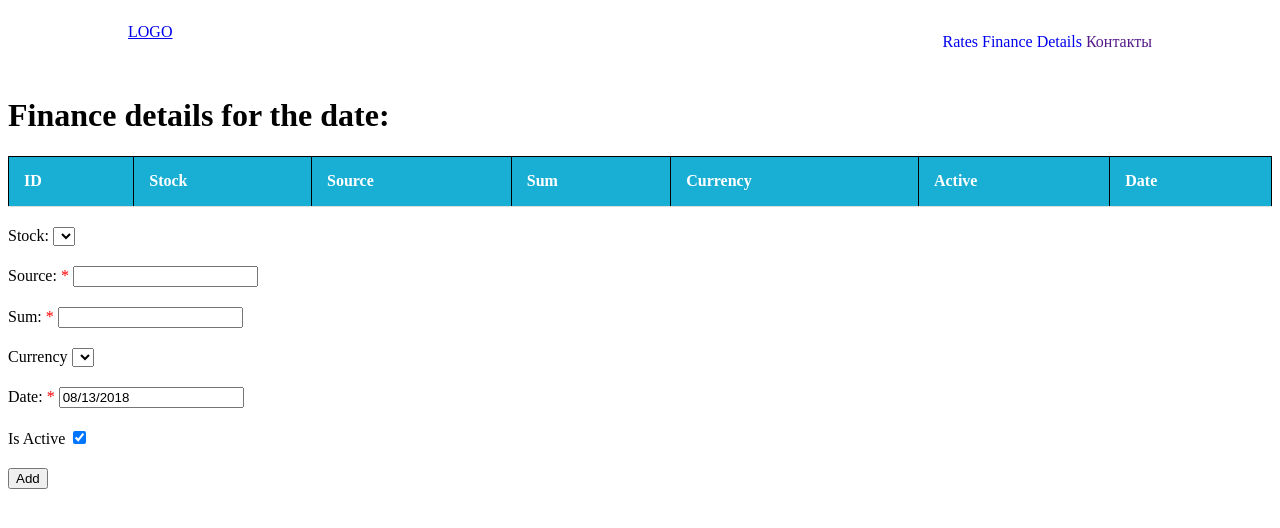
After one commit to kisroman/home, a PHP site: template template/block/finance_details.phtml in a window 1280 px wide. The commit adds this page. Shown: the top 528 px of the page. Run offline with PHP 8.4, Linux system fonts and the light colour scheme; the template is opened without the code that fills it, so the values that code supplies are empty; some libraries are stand-ins or nearby versions.

Commit message:
1: finance details page

```diff
--- a/setup/version.xml
+++ b/setup/version.xml
@@ -1,4 +1,4 @@
 <?xml version="1.0"?>
 <root>
-    <current_version>version_2</current_version>
+    <current_version>version_3</current_version>
 </root>
--- a/styles.css
+++ b/styles.css
@@ -64,3 +64,40 @@ nav a {
 .row {
     margin-bottom: 15px;
 }
+div{
+    padding-bottom: 20px;
+}
+
+.required:after {
+    content:" *";
+    color: red;
+}
+
+table {
+    border-collapse: collapse;
+    width: 100%;
+}
+
+table, th, td {
+    border: 1px solid black;
+}
+
+th {
+    height: 50px;
+    text-align: left;
+    background-color: #19AED3;
+    color: white;
+}
+
+td {
+    height: 50px;
+    vertical-align: bottom;
+}
+
+th, td {
+    padding: 15px;
+    text-align: left;
+    border-bottom: 1px solid #ddd;
+}
+
+tr:hover {background-color: #f5f5f5;}
--- /dev/null
+++ b/template/block/finance_details.phtml
@@ -0,0 +1,101 @@
+<?php
+/** @var \classes\Model\Stock $stock */
+$stock = \classes\ClassCreator::includeClass(\classes\Model\Stock::class);
+$stocks = $stock->getStocks();
+
+/** @var \classes\Model\Rate $rate */
+$rate = \classes\ClassCreator::includeClass(\classes\Model\Rate::class);
+$rates = $rate->getRates();
+
+$date = '2018-08-30';
+/** @var \classes\Model\FinanceDetails $financeDetail */
+$financeDetail = \classes\ClassCreator::includeClass(\classes\Model\FinanceDetails::class);
+$financeDetails = $financeDetail->getFinanceDetails($date);
+
+?>
+<h1>Finance details for the date: <?php $date?></h1>
+
+<table>
+    <thead>
+    <tr>
+        <th>ID</th>
+        <th>Stock</th>
+        <th>Source</th>
+        <th>Sum</th>
+        <th>Currency</th>
+        <th>Active</th>
+        <th>Date</th>
+    </tr>
+    </thead>
+    <?php
+    foreach ($financeDetails as $financeDetail) {
+        echo '<tr>';
+        echo '<td>';
+        echo $financeDetail['id'];
+        echo '</td>';
+        echo '<td>';
+        echo $financeDetail['stock'];
+        echo '</td>';
+        echo '<td>';
+        echo $financeDetail['source'];
+        echo '</td>';
+        echo '<td>';
+        echo $financeDetail['sum'];
+        echo '</td>';
+        echo '<td>';
+        echo $financeDetail['currency'];
+        echo '</td>';
+        echo '<td>';
+        echo $financeDetail['active'];
+        echo '</td>';
+        echo '<td>';
+        echo $financeDetail['date'];
+        echo '</td>';
+        echo '</tr>';
+    }
+    ?>
+</table>
+
+<div></div>
+<form action="finance_details/post" method="post" id="finance_details">
+    <div>
+        <label for="stock">Stock:</label>
+        <select name="stock" id="stock">
+            <?php foreach ($stocks as $stock): ?>
+                <option value="<?php echo $stock['name']; ?>"><?php echo $stock['name']; ?></option>
+            <?php endforeach; ?>
+        </select>
+    </div>
+    <div>
+        <label class="required" for="source">Source:</label>
+        <input  type="text" id="source" name="source" required>
+    </div>
+    <div>
+        <label class="required" for="sum">Sum:</label>
+        <input type="number" id="sum" name="sum" min="0" required>
+    </div>
+    <div>
+        <label for="currency">Currency</label>
+        <select name="currency" id="currency">
+            <?php foreach ($rates as $rate): ?>
+                <option><?php echo $rate['currency']; ?></option>
+            <?php endforeach; ?>
+        </select>
+    </div>
+    <div>
+        <label class="required" for="date">Date:</label>
+        <input type="text" id="datepicker" value="<?php echo date('m/d/o'); ?>" name="date" required>
+    </div>
+    <div>
+        <label for="date">Is Active</label>
+        <input type="checkbox" name="active" checked="checked">
+    </div>
+
+    <input type="submit" value="Add">
+</form>
+
+<script>
+    $( function() {
+        $( "#datepicker" ).datepicker();
+    } );
+</script>
--- a/template/rates.phtml
+++ b/template/block/rates.phtml
@@ -11,9 +11,9 @@ $rates = $rate->getRates();
         <th>Coefficient</th>
     </tr>
     </thead>
-    <tr>
     <?php
     foreach ($rates as $rate) {
+        echo '<tr>';
         echo '<td>';
         echo $rate['id'];
         echo '</td>';
@@ -23,7 +23,7 @@ $rates = $rate->getRates();
         echo '<td>';
         echo $rate['coefficient'];
         echo '</td>';
+        echo '</tr>';
     }
     ?>
-    </tr>
 </table>
--- a/template/header.phtml
+++ b/template/header.phtml
@@ -1,5 +1,9 @@
 <head>
     <link href="../styles.css" rel="stylesheet">
+    <link rel="stylesheet" href="//code.jquery.com/ui/1.12.1/themes/base/jquery-ui.css">
+    <link rel="stylesheet" href="/resources/demos/style.css">
+    <script src="https://code.jquery.com/jquery-1.12.4.js"></script>
+    <script src="https://code.jquery.com/ui/1.12.1/jquery-ui.js"></script>
 </head>
 <header>
     <div class="container">
@@ -7,7 +11,7 @@
         <nav>
             <ul>
                 <li><a href="/rates">Rates</a></li>
-                <li><a href="">О нас</a></li>
+                <li><a href="/finance_details">Finance Details</a></li>
                 <li><a href="">Контакты</a></li>
             </ul>
         </nav>
--- a/template/main.phtml
+++ b/template/main.phtml
@@ -3,22 +3,10 @@
         <?php
 
         if ($_SERVER["REQUEST_URI"] != '/') {
-            include 'template' . $_SERVER["REQUEST_URI"] . '.phtml';
+            include 'template/block' . $_SERVER["REQUEST_URI"] . '.phtml';
         } else{
         ?>
-        <div class="row">
-            <div class="col-1-3"></div>
-            <div class="col-2-3"></div>
-        </div>
-        <div class="row">
-            <div class="col-1-2"></div>
-            <div class="col-1-2"></div>
-        </div>
-        <div class="row">
-            <div class="col-1-4"></div>
-            <div class="col-1-4"></div>
-            <div class="col-1-2"></div>
-        </div>
+
         <?php
         }
         ?>
```
Also changed, not shown: classes/Db/Connection.php (+16 -0 lines), classes/Model/FinanceDetails.php (added, +38 -0 lines), classes/Model/Stock.php (added, +17 -0 lines), setup/version_2.php (+2 -32 lines), setup/version_3.php (added, +47 -0 lines), template/block/finance_details/post.phtml (added, +9 -0 lines).
